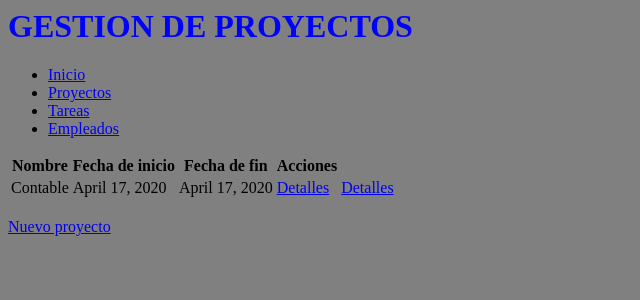
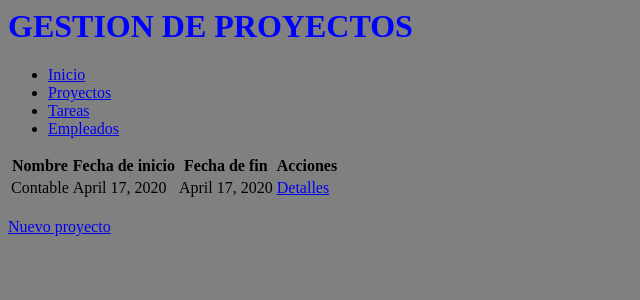
Before and after one commit to BorjaRomer/gestorProyectos, a Django app: template gestorProyectos/appGestorProyectos/templates/proyecto_list.html in a window 1280 px wide. Shown: the top 300 px of the page, without its empty margins (0-640 px from the left). Run offline with Django 3.2, Linux system fonts and the light colour scheme; the template is opened without the code that fills it: values that come from a table or form of the project are taken from there, others are empty; data comes from the database, SQL or seed files in the repository; both versions use the stored data as it was after the commit.

```diff
--- a/gestorProyectos/appGestorProyectos/templates/proyecto_list.html
+++ b/gestorProyectos/appGestorProyectos/templates/proyecto_list.html
@@ -17,7 +17,6 @@
             <td>{{ proyecto.fecha_inicio }}</td>
             <td>{{ proyecto.fecha_fin }}</td>
             <td><a href="{% url 'proyecto' proyecto.id %}">Detalles</a> </td>
-            <td><a href="{% url 'proyecto' proyecto.id %}">Detalles</a> </td>
         </tr>
         {% endfor %}
     </tbody>
```
Also changed, not shown: gestorProyectos/db.sqlite3.
